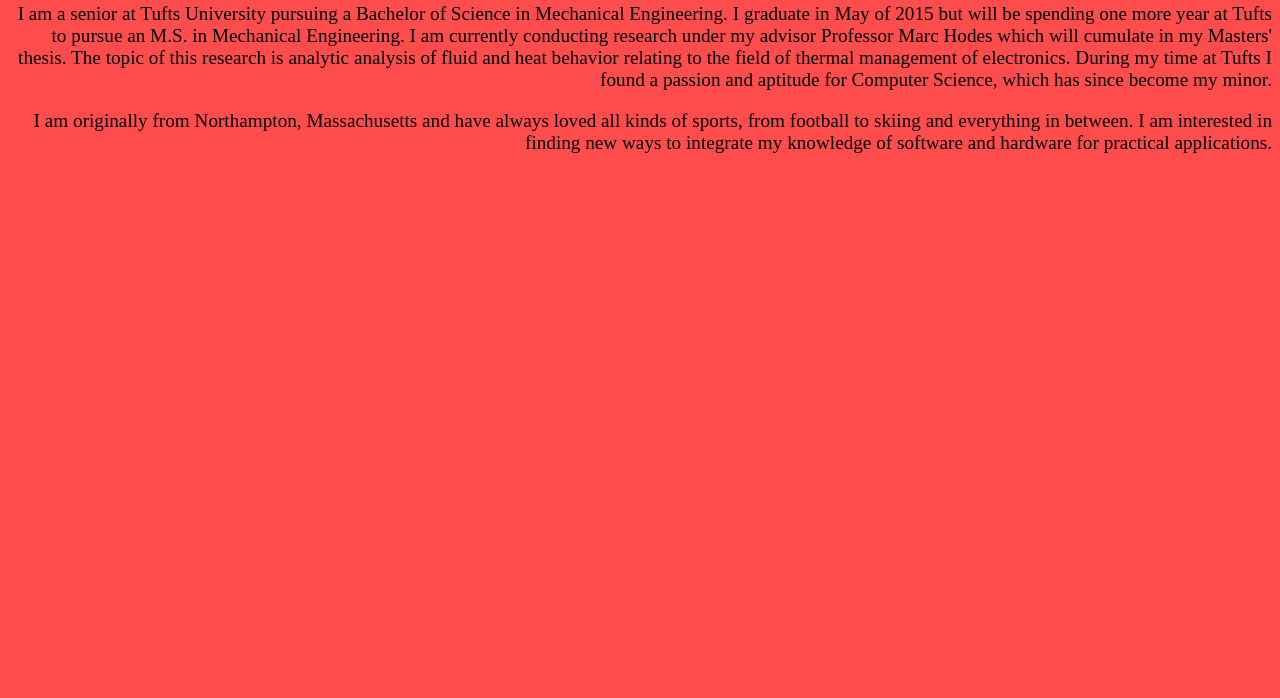
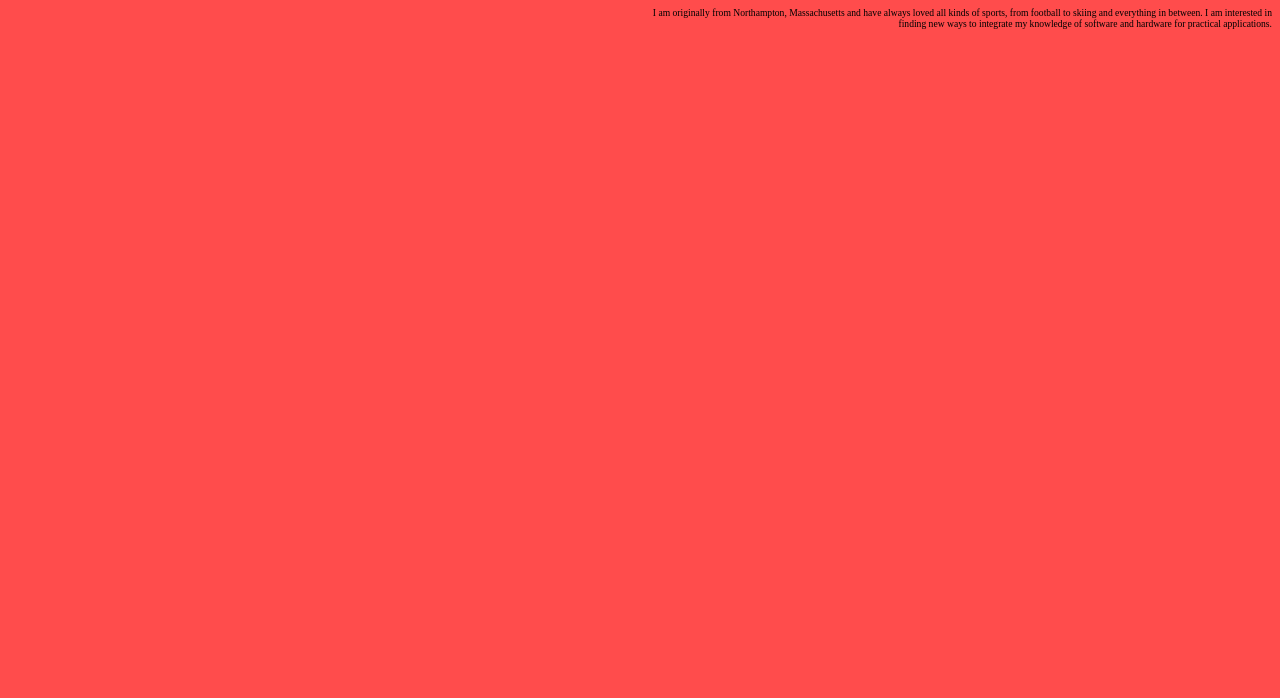
Before and after one commit to dkane03/dkane03.github.io, a plain HTML site: page bio.html in a window 1280 px wide. Shown: the part 102-800 px from the top of the page. Drawn offline with Linux system fonts and the light colour scheme.

Commit message:
Expanded styling to other pages

```diff
--- a/style.css
+++ b/style.css
@@ -21,7 +21,8 @@
 #about{
       background-color: rgba(255,0,0,0.7);
       text-align: right;
-      font-size: 120%;
+      font-size: 60%;
+      margin-left: 50%;
 }
 #header{
       text-align: center;
```
